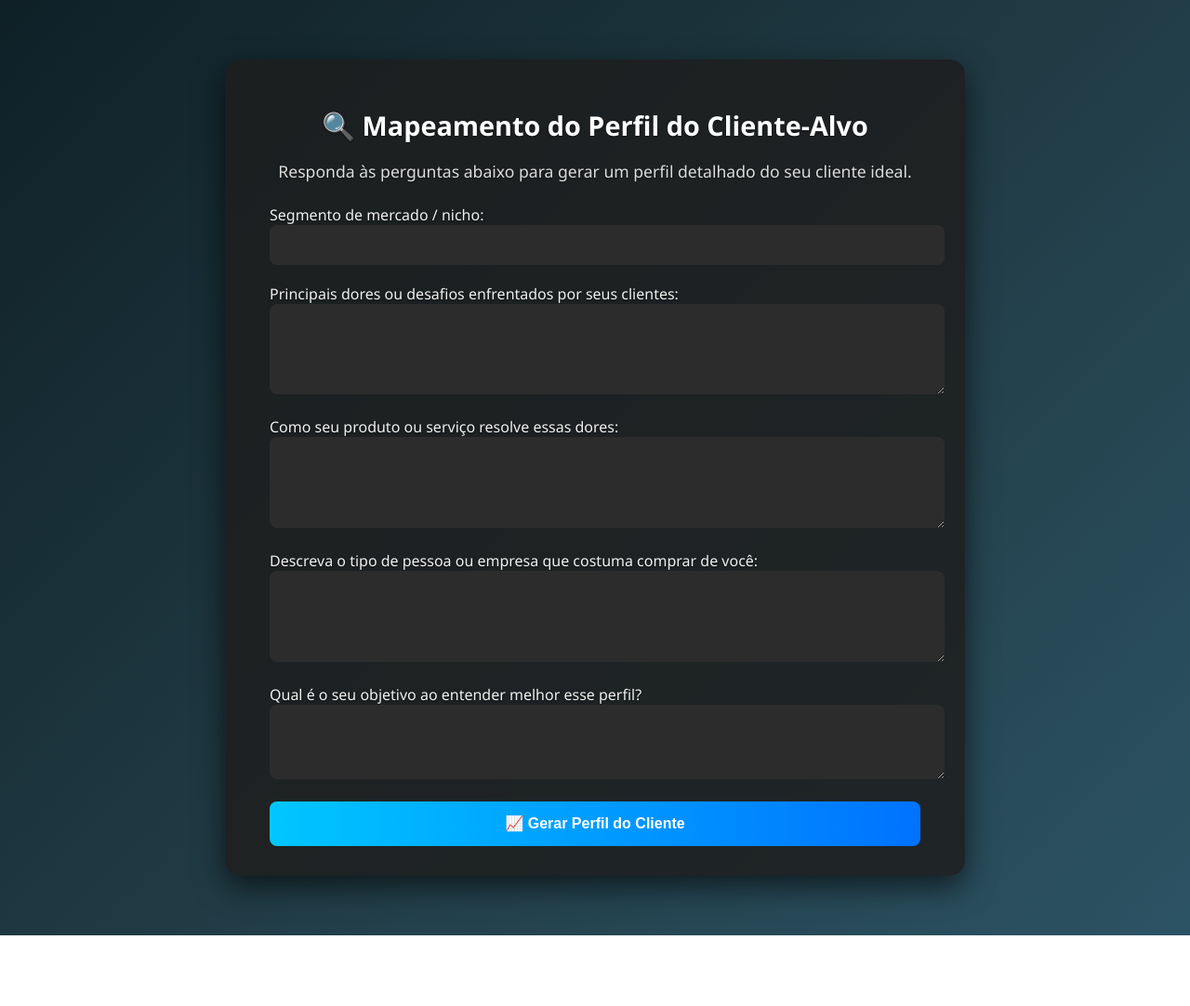
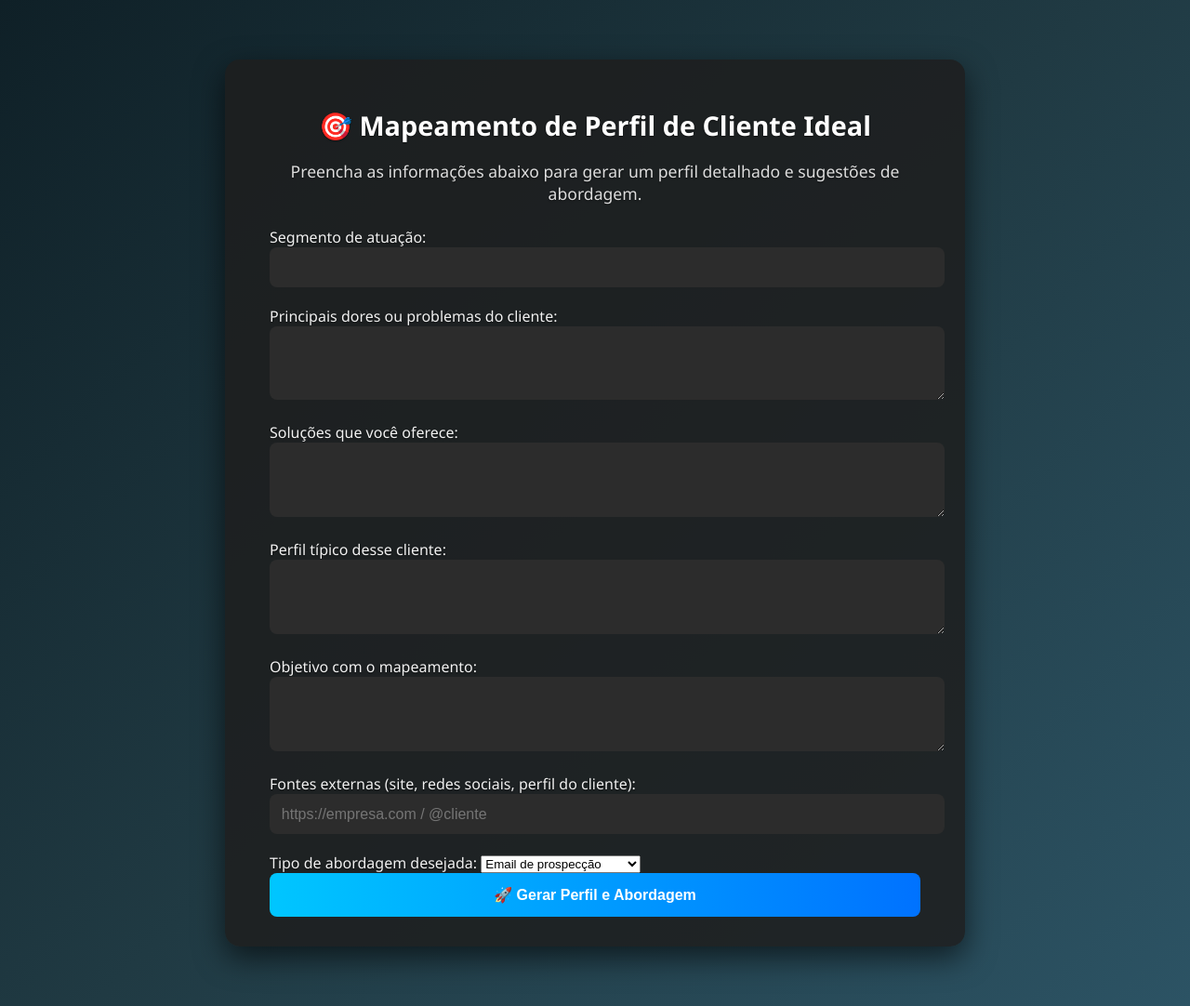
Before and after one commit to lega-nft/mentorvirtual, a plain HTML site: page templates/cliente_perfil.html in a window 1280 px wide. Shown: the whole page at 93% size. Before the commit the page ends 1006 px from the top, so only its background shows below. Drawn offline with Linux system fonts and the light colour scheme.

Commit message:
Update cliente_perfil.html

```diff
--- a/templates/cliente_perfil.html
+++ b/templates/cliente_perfil.html
@@ -1,33 +1,44 @@
 <!DOCTYPE html>
 <html lang="pt-BR">
 <head>
-  <meta charset="UTF-8" />
-  <meta name="viewport" content="width=device-width, initial-scale=1.0"/>
-  <title>Mapeamento do Cliente-Alvo</title>
-  <link rel="stylesheet" href="/static/style.css" />
+  <meta charset="UTF-8">
+  <meta name="viewport" content="width=device-width, initial-scale=1.0">
+  <title>Mapeamento de Cliente Ideal</title>
+  <link rel="stylesheet" href="/static/style.css">
 </head>
-<body class="gradient-bg">
+<body>
   <div class="container">
-    <h1 class="title">🔍 Mapeamento do Perfil do Cliente-Alvo</h1>
-    <p class="subtitle">Responda às perguntas abaixo para gerar um perfil detalhado do seu cliente ideal.</p>
+    <h1 class="title">🎯 Mapeamento de Perfil de Cliente Ideal</h1>
+    <p class="subtitle">Preencha as informações abaixo para gerar um perfil detalhado e sugestões de abordagem.</p>
 
     <form method="post" action="/api/mapear-cliente" class="form">
-      <label for="segmento">Segmento de mercado / nicho:</label>
+      <label for="segmento">Segmento de atuação:</label>
       <input type="text" id="segmento" name="segmento" required />
 
-      <label for="problemas">Principais dores ou desafios enfrentados por seus clientes:</label>
-      <textarea id="problemas" name="problemas" rows="4" required></textarea>
+      <label for="problemas">Principais dores ou problemas do cliente:</label>
+      <textarea id="problemas" name="problemas" rows="3" required></textarea>
 
-      <label for="solucao">Como seu produto ou serviço resolve essas dores:</label>
-      <textarea id="solucao" name="solucao" rows="4" required></textarea>
+      <label for="solucao">Soluções que você oferece:</label>
+      <textarea id="solucao" name="solucao" rows="3" required></textarea>
 
-      <label for="perfil">Descreva o tipo de pessoa ou empresa que costuma comprar de você:</label>
-      <textarea id="perfil" name="perfil" rows="4" required></textarea>
+      <label for="perfil">Perfil típico desse cliente:</label>
+      <textarea id="perfil" name="perfil" rows="3" required></textarea>
 
-      <label for="objetivo">Qual é o seu objetivo ao entender melhor esse perfil?</label>
+      <label for="objetivo">Objetivo com o mapeamento:</label>
       <textarea id="objetivo" name="objetivo" rows="3" required></textarea>
 
-      <button type="submit">📈 Gerar Perfil do Cliente</button>
+      <label for="fontes">Fontes externas (site, redes sociais, perfil do cliente):</label>
+      <input type="text" id="fontes" name="fontes" placeholder="https://empresa.com / @cliente" />
+
+      <label for="abordagem">Tipo de abordagem desejada:</label>
+      <select id="abordagem" name="abordagem">
+        <option value="Email de prospecção">Email de prospecção</option>
+        <option value="Mensagem no WhatsApp">Mensagem no WhatsApp</option>
+        <option value="Mensagem no Instagram">Mensagem no Instagram</option>
+        <option value="Ligação comercial">Ligação comercial</option>
+      </select>
+
+      <button type="submit">🚀 Gerar Perfil e Abordagem</button>
     </form>
   </div>
 </body>
```
